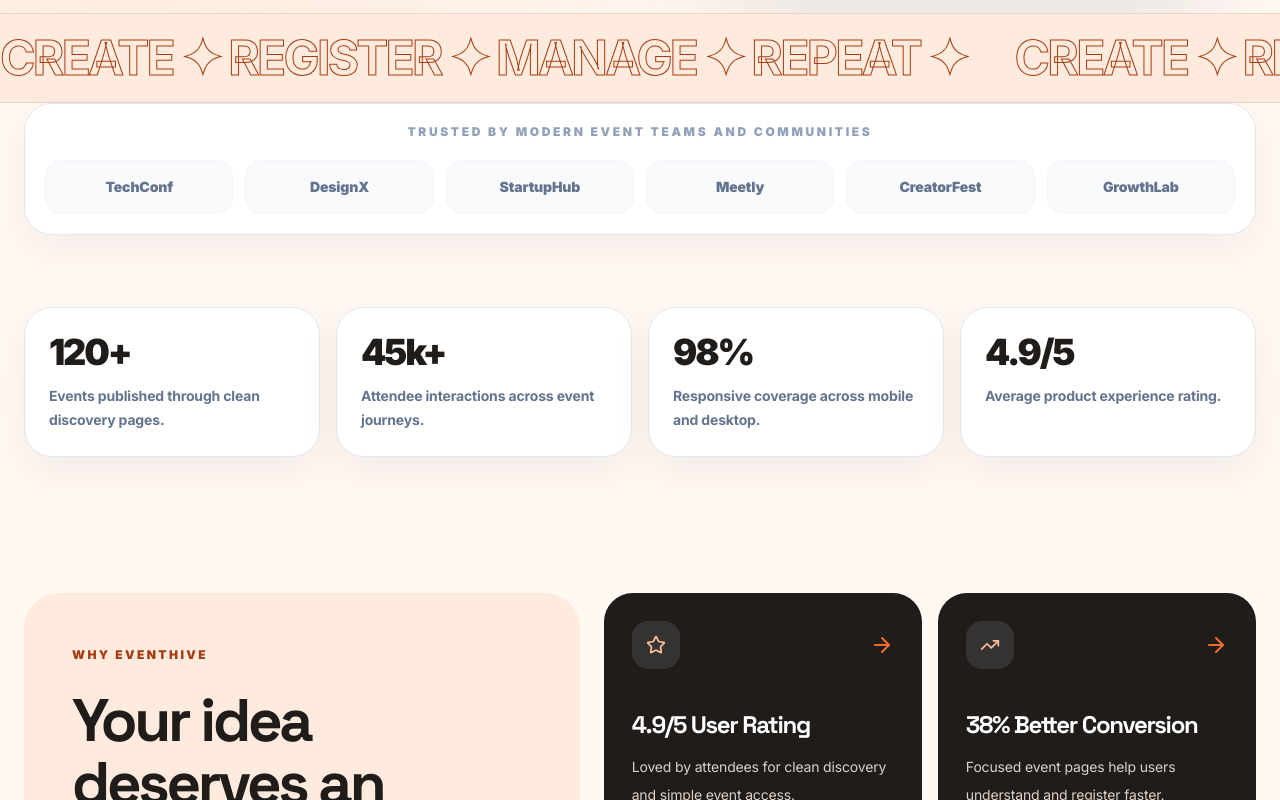
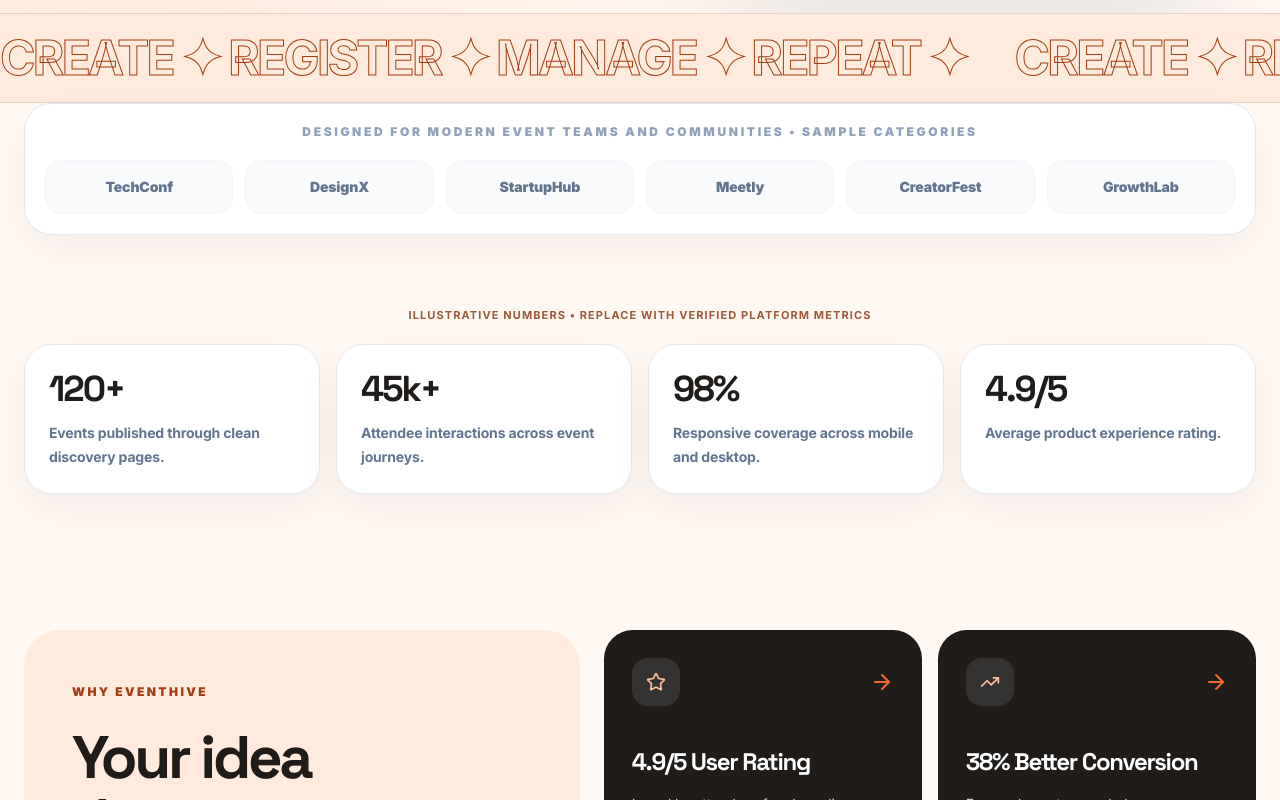
Before and after one commit to Rohit30418/EventHive, a React (Vite) app: page / in a window 1280 px wide. Shown: the part 900-1700 px from the top of the page. Built offline with nearby package versions, Linux system fonts and the light colour scheme; no server answers.

Commit message:
feat(home): count-up metrics and explicit illustrative-content labels

```diff
--- a/src/pages/home/HomeSections.tsx
+++ b/src/pages/home/HomeSections.tsx
@@ -1,5 +1,5 @@
 import { AnimatePresence, motion, useReducedMotion } from "framer-motion";
-import { FadeUp, Magnetic } from "./HomeMotion";
+import { CountUp, FadeUp, Magnetic } from "./HomeMotion";
 import { FeatureMiniVisual, RoleMockup, WorkflowMockup } from "./HomeVisuals";
 import { useState } from "react";
 import { Link } from "react-router-dom";
@@ -38,7 +38,7 @@ const HomeSections = ({ featuredEvents, isLoading, error }: HomeSectionsProps) =
       <section className="px-4 pb-8 sm:px-6">
         <div className="mx-auto max-w-7xl rounded-[1.75rem] border border-slate-200 bg-white p-5 shadow-[0_14px_40px_rgba(15,23,42,0.05)]">
           <p className="text-center text-xs font-black uppercase tracking-[0.22em] text-slate-400">
-            Trusted by modern event teams and communities
+            Designed for modern event teams and communities • sample categories
           </p>
 
           <div className="mt-5 grid grid-cols-2 gap-3 sm:grid-cols-3 lg:grid-cols-6">
@@ -56,6 +56,7 @@ const HomeSections = ({ featuredEvents, isLoading, error }: HomeSectionsProps) =
 
       {/* STATS */}
       <section className="px-4 py-10 sm:px-6">
+        <div className="mx-auto mb-5 max-w-7xl text-center text-[11px] font-bold uppercase tracking-widest text-[#9E593C]">Illustrative numbers • replace with verified platform metrics</div>
         <div className="mx-auto grid max-w-7xl grid-cols-1 gap-4 sm:grid-cols-2 lg:grid-cols-4">
           {stats.map((stat, index) => (
             <motion.article
@@ -66,9 +67,7 @@ const HomeSections = ({ featuredEvents, isLoading, error }: HomeSectionsProps) =
               transition={{ delay: index * 0.05 }}
               className="rounded-[1.75rem] border border-slate-200 bg-white p-6 shadow-[0_14px_40px_rgba(15,23,42,0.06)] transition-all hover:-translate-y-1 hover:shadow-[0_22px_60px_rgba(99,102,241,0.12)]"
             >
-              <strong className="block text-4xl font-black tracking-[-0.06em] text-[#1F1C1A]">
-                {stat.value}
-              </strong>
+              <CountUp value={stat.value} />
               <span className="mt-3 block text-sm font-bold leading-6 text-slate-500">
                 {stat.label}
               </span>
@@ -312,8 +311,7 @@ const HomeSections = ({ featuredEvents, isLoading, error }: HomeSectionsProps) =
             </h2>
 
             <p className="mt-5 text-lg leading-8 text-slate-600">
-              Social proof makes the landing page feel more authentic and like
-              a real SaaS product.
+              Example testimonials showing how teams could use EventHive. Replace with verified customer quotes before publishing.
             </p>
           </div>
 
@@ -333,9 +331,8 @@ const HomeSections = ({ featuredEvents, isLoading, error }: HomeSectionsProps) =
                   ))}
                 </div>
 
-                <p className="text-base font-semibold leading-8 text-slate-700">
-                  “{item.text}”
-                </p>
+                <p className="text-[10px] font-bold uppercase tracking-widest text-[#A53C11]">Illustrative testimonial</p>
+                <p className="mt-3 text-base font-semibold leading-8 text-slate-700">“{item.text}”</p>
 
                 <div className="mt-7 flex items-center gap-3">
                   <div className="grid h-12 w-12 place-items-center rounded-full bg-gradient-to-br from-orange-600 to-amber-500 text-sm font-black text-white">
```
